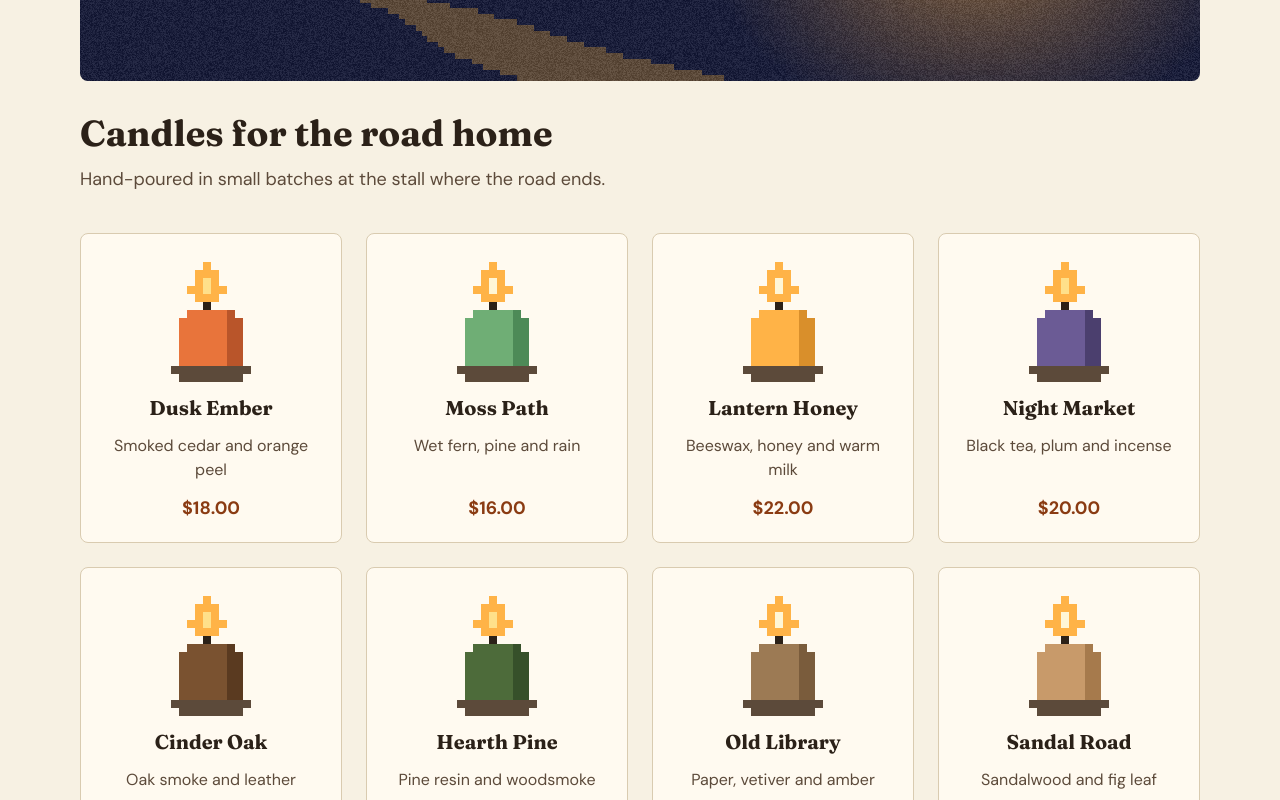
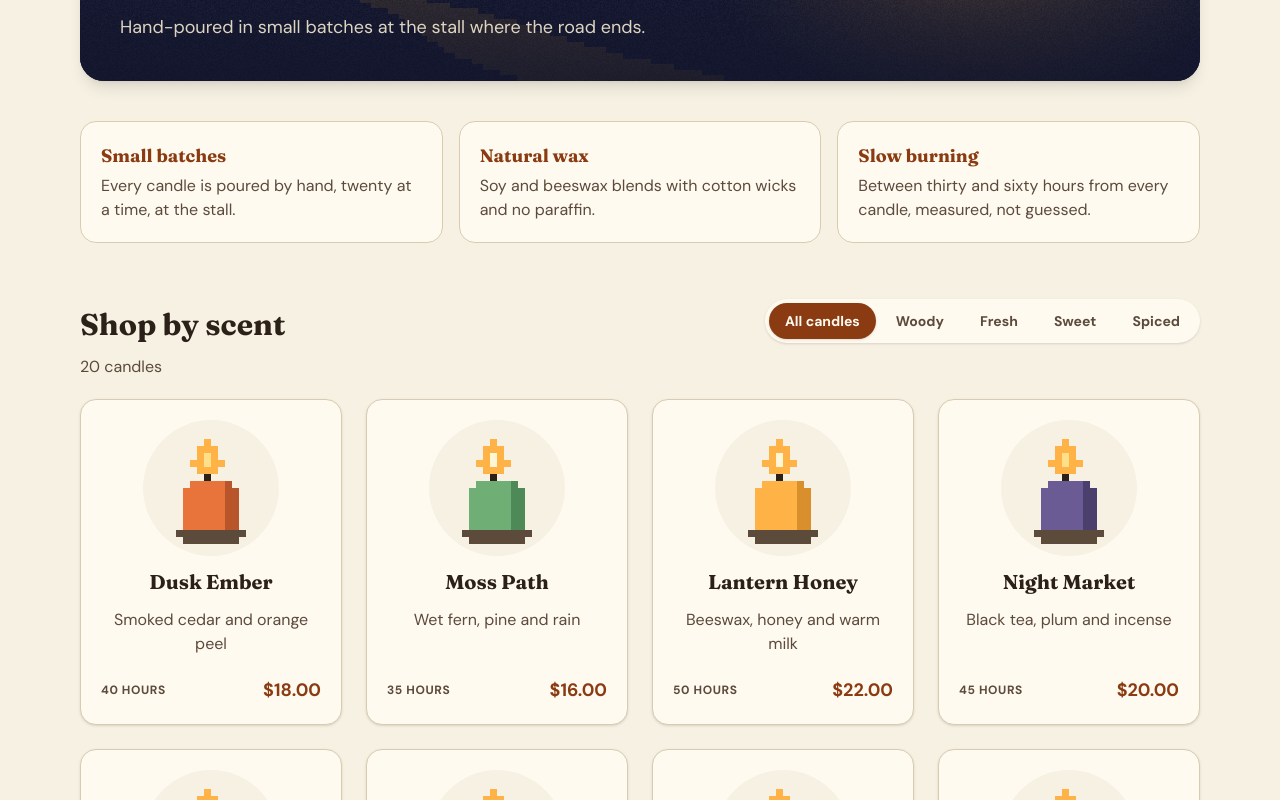
Before and after one commit to FaatehHaneef/Vanguard, a Next.js app in the folder apps/tallowmere/: page / in a window 1280 px wide. Shown: the part 480-1280 px from the top of the page. Built offline with nearby package versions, Linux system fonts and the light colour scheme.

Commit message:
feat(tallowmere): add a hero, scent tabs and product detail tabs

```diff
--- a/apps/tallowmere/app/page.tsx
+++ b/apps/tallowmere/app/page.tsx
@@ -1,37 +1,42 @@
-import Link from "next/link";
 import { Banner } from "@/components/Banner";
-import { CandleArt } from "@/components/CandleArt";
 import { ClubPopup } from "@/components/ClubPopup";
-import { formatPrice, PRODUCTS } from "@/lib/store/catalogue";
+import { ShopGrid } from "@/components/ShopGrid";
+
+const PROMISES = [
+  ["Small batches", "Every candle is poured by hand, twenty at a time, at the stall."],
+  ["Natural wax", "Soy and beeswax blends with cotton wicks and no paraffin."],
+  ["Slow burning", "Between thirty and sixty hours from every candle, measured, not guessed."],
+];
 
 export default function StorePage() {
   return (
     <>
-      <div className="mb-8 aspect-[8/3] w-full overflow-hidden rounded-lg bg-indigo">
-        <Banner />
-      </div>
+      <section className="relative overflow-hidden rounded-3xl bg-indigo shadow-lg">
+        <div className="aspect-[8/3] w-full">
+          <Banner />
+        </div>
+        <div className="absolute inset-0 flex flex-col justify-end bg-gradient-to-t from-night/85 via-night/30 to-transparent p-6 sm:p-10">
+          <p className="text-sm font-bold uppercase tracking-widest text-amber">New for winter</p>
+          <h1 className="mt-2 max-w-2xl font-display text-4xl font-bold text-parchment sm:text-5xl">
+            Candles for the road home
+          </h1>
+          <p className="mt-3 max-w-xl text-lg text-parchment/90">
+            Hand-poured in small batches at the stall where the road ends.
+          </p>
+        </div>
+      </section>
       <ClubPopup />
-      <h1 className="font-display text-4xl font-bold">Candles for the road home</h1>
-      <p className="mt-3 max-w-2xl text-lg text-ink-soft">
-        Hand-poured in small batches at the stall where the road ends.
-      </p>
-      <ul className="mt-10 grid gap-6 sm:grid-cols-2 lg:grid-cols-4">
-        {PRODUCTS.map((product) => (
-          <li key={product.id}>
-            <Link
-              href={`/product/${product.id}`}
-              className="flex h-full flex-col items-center gap-3 rounded-lg border border-line bg-card p-5 text-center hover:border-wax"
-            >
-              <CandleArt product={product} size={128} />
-              <span className="font-display text-xl font-bold">{product.name}</span>
-              <span className="text-ink-soft">{product.blurb}</span>
-              <span className="mt-auto text-lg font-bold text-wax">
-                {formatPrice(product.priceCents)}
-              </span>
-            </Link>
+
+      <ul className="mt-10 grid gap-4 sm:grid-cols-3">
+        {PROMISES.map(([title, text]) => (
+          <li key={title} className="rounded-2xl border border-line bg-card p-5">
+            <p className="font-display text-lg font-bold text-wax">{title}</p>
+            <p className="mt-1 text-ink-soft">{text}</p>
           </li>
         ))}
       </ul>
+
+      <ShopGrid />
     </>
   );
 }
--- a/apps/tallowmere/app/product/[id]/page.tsx
+++ b/apps/tallowmere/app/product/[id]/page.tsx
@@ -4,6 +4,7 @@ import { notFound } from "next/navigation";
 import { AddToCart } from "@/components/AddToCart";
 import { CandleArt } from "@/components/CandleArt";
 import { ProductData } from "@/components/ProductData";
+import { ProductTabs } from "@/components/ProductTabs";
 import { findProduct, formatPrice, PRODUCTS } from "@/lib/store/catalogue";
 
 export function generateStaticParams() {
@@ -27,13 +28,13 @@ export default async function ProductPage(props: PageProps<"/product/[id]">) {
         All candles
       </Link>
       <div className="mt-6 grid gap-10 md:grid-cols-2">
-        <div className="flex items-center justify-center rounded-lg border border-line bg-card p-8">
+        <div className="flex items-center justify-center rounded-3xl border border-line bg-gradient-to-b from-card to-paper p-8 shadow-sm">
           <CandleArt product={product} size={288} />
         </div>
         <div className="flex flex-col gap-5">
           <h1 className="font-display text-4xl font-bold">{product.name}</h1>
           <p className="text-2xl font-bold text-wax">{formatPrice(product.priceCents)}</p>
-          <p className="text-lg">{product.description}</p>
+          <ProductTabs product={product} />
           {/*
             Deliberate snag for the trials: on phone-sized screens this line
             refuses to wrap and is wider than the screen, so the whole page
@@ -43,7 +44,7 @@ export default async function ProductPage(props: PageProps<"/product/[id]">) {
             Free delivery on orders over $40 · Order by 3pm for same-day dispatch
           </p>
           {/*
-            Planted for the trials: a batch code that is drawn on the page but hidden
+            Left on purpose for the trials: a batch code that is drawn on the page but hidden
             from assistive technology, so a screen-reader user cannot know it.
           */}
           <p aria-hidden="true" className="text-xs text-ink-soft">
--- /dev/null
+++ b/apps/tallowmere/components/ProductTabs.tsx
@@ -0,0 +1,64 @@
+"use client";
+
+import { useRef, useState } from "react";
+import type { Product } from "@/lib/store/catalogue";
+
+/** Details about a candle, in tabs. Arrow keys move between the tabs. */
+export function ProductTabs({ product }: { product: Product }) {
+  const tabs = [
+    { id: "about", label: "About", text: product.description },
+    {
+      id: "burning",
+      label: "Burning tips",
+      text: `Let the first burn reach the edge of the jar, about two hours, so the wax melts evenly. Trim the wick to 5 mm before each lighting. Expect about ${product.burnHours} hours in all.`,
+    },
+    {
+      id: "made",
+      label: "What's inside",
+      text: "A soy and beeswax blend, a cotton wick and fragrance oils free of phthalates. The jar is recycled glass and can be washed and used again.",
+    },
+  ];
+  const [active, setActive] = useState(tabs[0].id);
+  const buttons = useRef<(HTMLButtonElement | null)[]>([]);
+
+  function move(event: React.KeyboardEvent, index: number) {
+    const keys: Record<string, number> = { ArrowRight: index + 1, ArrowLeft: index - 1, Home: 0, End: tabs.length - 1 };
+    if (!(event.key in keys)) return;
+    event.preventDefault();
+    const next = (keys[event.key] + tabs.length) % tabs.length;
+    setActive(tabs[next].id);
+    buttons.current[next]?.focus();
+  }
+
+  const current = tabs.find((tab) => tab.id === active) ?? tabs[0];
+  return (
+    <div>
+      <div role="tablist" aria-label="About this candle" className="flex flex-wrap gap-1 border-b border-line">
+        {tabs.map((tab, index) => (
+          <button
+            key={tab.id}
+            ref={(element) => {
+              buttons.current[index] = element;
+            }}
+            id={`tab-${tab.id}`}
+            type="button"
+            role="tab"
+            aria-selected={active === tab.id}
+            aria-controls="product-panel"
+            tabIndex={active === tab.id ? 0 : -1}
+            onClick={() => setActive(tab.id)}
+            onKeyDown={(event) => move(event, index)}
+            className={`-mb-px border-b-2 px-3 py-2 font-bold transition-colors duration-150 ${
+              active === tab.id ? "border-wax text-wax" : "border-transparent text-ink-soft hover:text-ink"
+            }`}
+          >
+            {tab.label}
+          </button>
+        ))}
+      </div>
+      <p id="product-panel" role="tabpanel" aria-labelledby={`tab-${current.id}`} className="rise pt-4 text-lg">
+        {current.text}
+      </p>
+    </div>
+  );
+}
--- /dev/null
+++ b/apps/tallowmere/components/ShopGrid.tsx
@@ -0,0 +1,90 @@
+"use client";
+
+import Link from "next/link";
+import { useRef, useState } from "react";
+import { CandleArt } from "@/components/CandleArt";
+import { FAMILIES, type Family, formatPrice, PRODUCTS } from "@/lib/store/catalogue";
+
+type Tab = "all" | Family;
+const TABS: { id: Tab; label: string }[] = [{ id: "all", label: "All candles" }, ...FAMILIES];
+
+/** Every candle, with tabs by scent family. Arrow keys move between the tabs. */
+export function ShopGrid() {
+  const [tab, setTab] = useState<Tab>("all");
+  const buttons = useRef<(HTMLButtonElement | null)[]>([]);
+  const shown = tab === "all" ? PRODUCTS : PRODUCTS.filter((product) => product.family === tab);
+
+  function move(event: React.KeyboardEvent, index: number) {
+    const keys: Record<string, number> = {
+      ArrowRight: index + 1,
+      ArrowLeft: index - 1,
+      Home: 0,
+      End: TABS.length - 1,
+    };
+    if (!(event.key in keys)) return;
+    event.preventDefault();
+    const next = (keys[event.key] + TABS.length) % TABS.length;
+    setTab(TABS[next].id);
+    buttons.current[next]?.focus();
+  }
+
+  return (
+    <section aria-labelledby="candles-heading" className="mt-14" id="candles">
+      <div className="flex flex-wrap items-end justify-between gap-4">
+        <h2 id="candles-heading" className="font-display text-3xl font-bold">
+          Shop by scent
+        </h2>
+        <div role="tablist" aria-label="Scent families" className="flex flex-wrap gap-1 rounded-full bg-card p-1 shadow-sm">
+          {TABS.map((entry, index) => (
+            <button
+              key={entry.id}
+              ref={(element) => {
+                buttons.current[index] = element;
+              }}
+              id={`tab-${entry.id}`}
+              type="button"
+              role="tab"
+              aria-selected={tab === entry.id}
+              aria-controls="candle-panel"
+              tabIndex={tab === entry.id ? 0 : -1}
+              onClick={() => setTab(entry.id)}
+              onKeyDown={(event) => move(event, index)}
+              className={`rounded-full px-4 py-2 text-sm font-bold transition-colors duration-150 ${
+                tab === entry.id ? "bg-wax text-card shadow" : "text-ink-soft hover:text-ink"
+              }`}
+            >
+              {entry.label}
+            </button>
+          ))}
+        </div>
+      </div>
+      <div id="candle-panel" role="tabpanel" aria-labelledby={`tab-${tab}`}>
+        <p className="mt-3 text-ink-soft">
+          {shown.length} candle{shown.length === 1 ? "" : "s"}
+        </p>
+        <ul className="mt-5 grid gap-6 sm:grid-cols-2 lg:grid-cols-4">
+          {shown.map((product) => (
+            <li key={product.id} className="rise">
+              <Link
+                href={`/product/${product.id}`}
+                className="group flex h-full flex-col items-center gap-3 rounded-2xl border border-line bg-card p-5 text-center shadow-sm transition duration-200 hover:-translate-y-1 hover:border-wax hover:shadow-lg"
+              >
+                <span className="rounded-full bg-paper p-3 transition-transform duration-200 group-hover:scale-105">
+                  <CandleArt product={product} size={112} />
+                </span>
+                <span className="font-display text-xl font-bold">{product.name}</span>
+                <span className="text-ink-soft">{product.blurb}</span>
+                <span className="mt-auto flex w-full items-center justify-between pt-2">
+                  <span className="text-xs font-bold uppercase tracking-wider text-ink-soft">
+                    {product.burnHours} hours
+                  </span>
+                  <span className="text-lg font-bold text-wax">{formatPrice(product.priceCents)}</span>
+                </span>
+              </Link>
+            </li>
+          ))}
+        </ul>
+      </div>
+    </section>
+  );
+}
```
